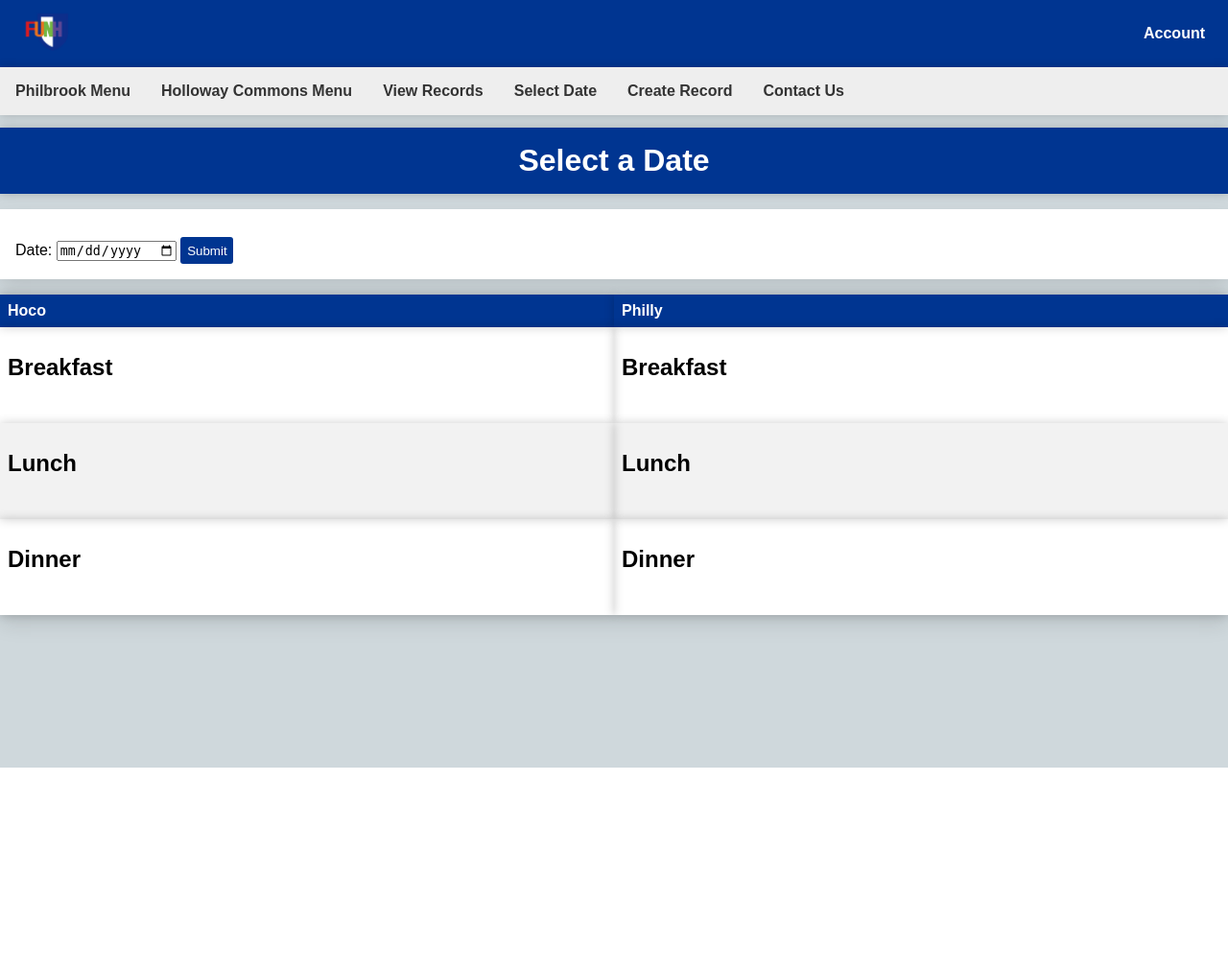
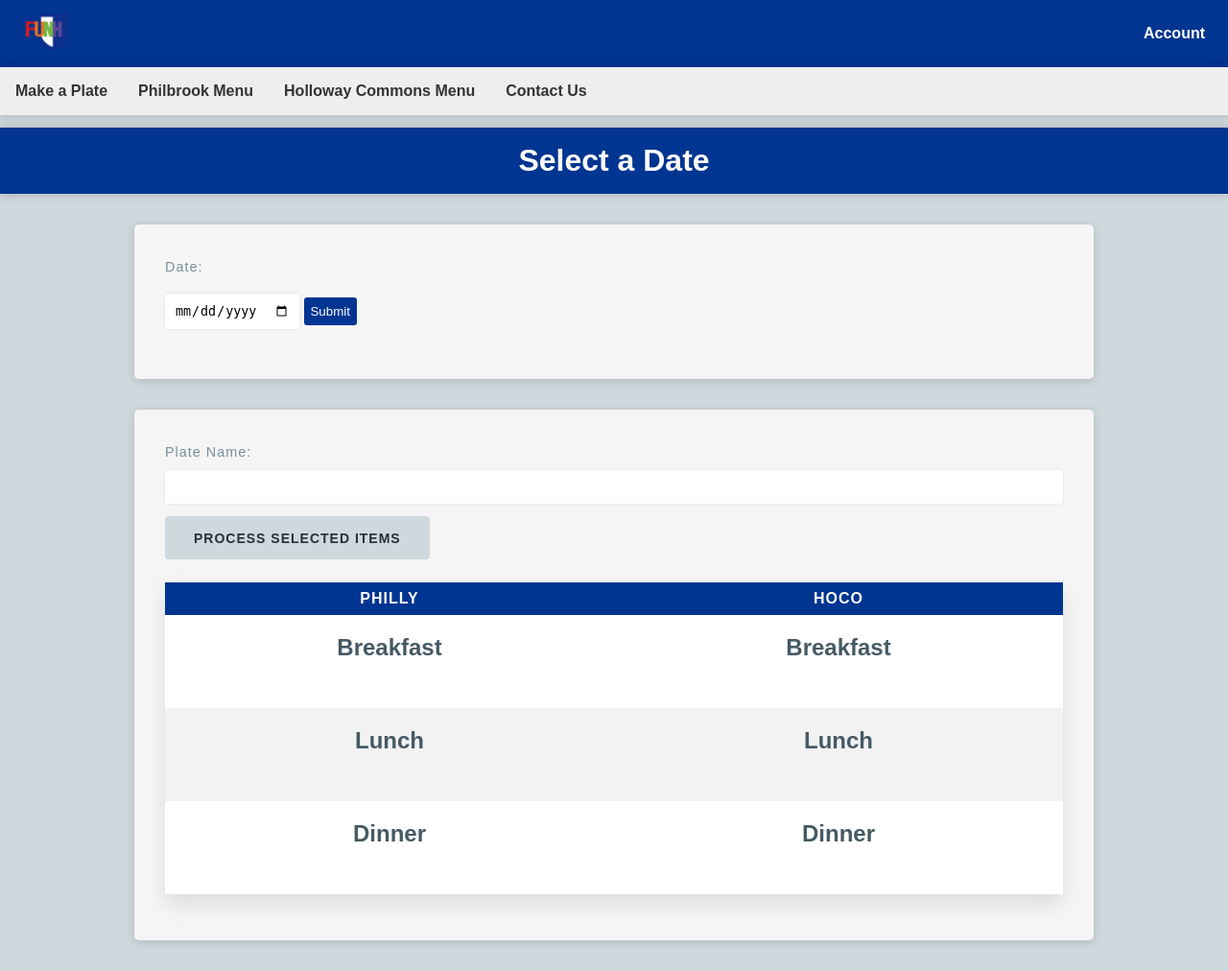
Before and after one commit to GetBirned/FUN-H, a Flask app: page /date in a window 1280 px wide. Shown: the whole page at 96% size. Before the commit the page ends 800 px from the top, so only its background shows below. Run offline with Flask 2, Linux system fonts and the light colour scheme.

Commit message:
Can now create plates and associate them with user. Can edit/delete plates.

```diff
--- a/DataService/ReadRecords/__init__.py
+++ b/DataService/ReadRecords/__init__.py
@@ -22,13 +22,12 @@
         try:
             req_body = req.params.get('query')
             req_body = json.loads(req_body)
-            logging.info(req_body)
+            # logging.info(req_body)
             if req.params.get('one') == "True":
-                logging.info("NOOO")
                 res = data_manager.read(req_body, True)
             else:
                 res = data_manager.read(req_body, False)
-            logging.info(res)
+            # logging.info(res)
             if res:
                 res = json_util.dumps(res)
                 # logging.info(res)
--- a/DataService/data_manager.py
+++ b/DataService/data_manager.py
@@ -106,8 +106,6 @@
     #########################
     # INSERT YOU CODE BELOW #
     #########################
-    print(query)
-    print(one)
     if query is None:
         c = mycol.find()
         return list(c)
@@ -141,10 +139,8 @@
     # INSERT YOU CODE BELOW #
     #########################
     try:
-        temp = query
-        temp = str(temp['_id'])
+        temp = str(query['_id'])
         x = mycol.update_many({"_id": ObjectId(temp)}, {'$set': new_values})
-        print("AAA", x)
         if x .modified_count > 0:
             return True
     except:
--- a/DataService/data_service_API_tests.py
+++ b/DataService/data_service_API_tests.py
@@ -132,6 +132,6 @@
 
 url = 'http://localhost:7071/api/ReadRecords'
 email = "test2@email.com"
-x = requests.get(url, params={"query":'{}', "one": True})
+x = requests.get(url, params={"query":'{}', "one": False})
 print("response text", x.text)
 print("response code", x.status_code)
--- a/WebApp/app.py
+++ b/WebApp/app.py
@@ -1,6 +1,7 @@
-from flask import Flask, render_template, url_for, request, redirect, send_file, session
+from flask import Flask, render_template, url_for, request, redirect, send_file, session, flash
 from functools import wraps
 import requests
+import uuid
 from datetime import datetime
 import json
 from collections import defaultdict
@@ -56,14 +57,6 @@
 def serve_css():
     return send_file('./styles.css', mimetype='text/css')
 
-@app.route('/normalizecss')
-def serve_normalizecss():
-    return send_file('./normalize.css', mimetype='text/css')
-
-@app.route('/accountcss')
-def serve_accountcss():
-    return send_file('./AccountStyles.css', mimetype='text/css')
-
 @app.route('/jquery')
 def serve_jquery():
     return send_file('./js/jquery.js', mimetype='text/js')
@@ -113,7 +106,7 @@
 def contact():
     return render_template('contact.html')
 
-
+# Temp create route
 @app.route('/create', methods=["GET", "POST"])
 def create():
     if request.method == "POST":
@@ -129,6 +122,68 @@
     elif request.method == "GET":
         return render_template('create.html')
 
+@app.route('/createplate', methods=["POST"])
+@login_required
+def createplate():
+    if request.method =="POST":
+        if request.form.get('selected_items[]') == None:
+            flash("No items were selected.")
+            return redirect(url_for("date"))
+        response = requests.get("https://testfunctionappcs518.azurewebsites.net/api/readrecords", params={"query":'{"_id": "'+str(session['user']['_id'])+'"}'})
+        record = json.loads(response.text)
+        new_plate = {
+            "_id": uuid.uuid4().hex,
+            "plate_name": request.form.get('name'),
+            "user": session['user']["_id"],
+            "items": request.form.getlist('selected_items[]')
+        }
+        record[0]['plates'].append(new_plate)
+        doc = json.dumps({"plates": record[0]['plates']})
+        requests.post('https://testfunctionappcs518.azurewebsites.net/api/updaterecord', params={"query": '{"_id": "'+str(session['user']["_id"])+'"}', "new_value": doc})
+        session['user'] = record[0]
+        return redirect('/userplates')
+    return redirect(url_for("index"))
+
+@app.route('/deleteplate')
+@login_required
+def deleteplate():
+    plate_name = request.args.get('plate_name')
+    response = requests.get("https://testfunctionappcs518.azurewebsites.net/api/readrecords", params={"query":'{"_id": "'+str(session['user']['_id'])+'"}'})
+    record = json.loads(response.text)
+    for plate in record[0]['plates']:
+        if plate['plate_name'] == plate_name:
+            record[0]['plates'].remove(plate)
+            doc = json.dumps({"plates": record[0]['plates']})
+            requests.post('https://testfunctionappcs518.azurewebsites.net/api/updaterecord', params={"query": '{"_id": "'+str(session['user']["_id"])+'"}', "new_value": doc})
+            break
+    session['user'] = record[0]
+    return redirect('/userplates')
+
+@app.route('/editplate', methods=['GET', 'POST'])
+def edit_plate():
+    if request.method == 'POST':
+        items = request.form.getlist('items')
+        response = requests.get("https://testfunctionappcs518.azurewebsites.net/api/readrecords", params={"query":'{"_id": "'+str(session['user']['_id'])+'"}'})
+        record = json.loads(response.text)
+        plate = record[0]['plates']
+        record[0]['plates'][0]['items'] = items
+        print(record[0]['plates'])
+        doc = json.dumps({"plates": record[0]['plates']})
+        requests.post('https://testfunctionappcs518.azurewebsites.net/api/updaterecord', params={"query": '{"_id": "'+str(session['user']["_id"])+'"}', "new_value": doc})
+        session['user'] = record[0]
+        return redirect('/userplates')
+
+    # Retrieve the plate from the user's session
+    plate_name = request.args.get('plate_name')
+    response = requests.get("https://testfunctionappcs518.azurewebsites.net/api/readrecords", params={"query":'{"_id": "'+str(session['user']['_id'])+'"}'})
+    record = json.loads(response.text)
+    for plate in record[0]['plates']:
+        if plate['plate_name'] == plate_name:
+            return render_template('editPlate.html', plate=plate)
+    # Render the edit plate form
+    return render_template('/userplates')
+
+# Temp edit route
 @app.route('/edit', methods=["GET", "POST"])
 def edit():
     if request.method == "POST":
@@ -145,6 +200,8 @@
         record = json_util.loads(response.text)
         return render_template('edit.html', record=record)
 
+# Somewhat temporary
+# Used to collect all entries in collection as well as delete them
 @app.route('/records', methods=["GET", "POST"])
 def records():
     if request.method == "POST":
--- a/WebApp/styles.css
+++ b/WebApp/styles.css
@@ -1,3 +1,197 @@
+/*
+Colors: http://getuicolors.com
+*/
+
+/* Setup */
+:root {
+--black: #000000;
+--almost-black: #263238;
+--white: #ffffff;
+--almost-white: #FBFBFB;
+--grey-light: #CFD8DC;
+--grey: #B0BEC5;
+--grey-medium: #78909C;
+--grey-dark: #455A64;
+--primary: #003591;
+--primary-dark: #001D52;
+--secondary: #CFD8DC;
+--secondary-dark: #B0BEC5;
+--red: #EF4836;
+}
+
+* {
+position: relative;
+box-sizing: border-box;
+}
+
+body {
+margin: 0;
+font-family: sans-serif;
+color: var(--black);
+background: var(--grey-light);
+}
+
+/* Typography */
+.center {
+text-align: center;
+}
+
+.dash h1 {
+background-color: transparent;
+margin: 0.5em 0 1em;
+font-size: 26px;
+line-height: 1.2;
+color: var(--almost-black);
+}
+
+h2 {
+margin: 0.5em 0 1em;
+font-size: 20px;
+line-height: 1.2;
+color: var(--grey-dark);
+}
+
+p {
+margin: 24px 0;
+}
+
+/* Cards */
+.card-wrapper {
+margin: 0 auto;
+padding: 90px 30px;
+flex-wrap: wrap;
+justify-content: center;
+display: flex;
+}
+
+.card {
+margin: 0 30px 60px;
+padding: 20px 40px;
+width: 460px;
+box-shadow: 0 8px 26px -4px rgba(0,0,0,0.15);
+border-radius: 5px;
+background: var(--white);
+}
+
+@media only screen and (max-width: 520px) {
+.card-wrapper {
+    padding: 30px 0 0;
+}
+}
+
+@media only screen and (max-width: 520px) {
+.card {
+    margin: 0 0 30px;
+    width: 100%;
+    border-radius: 0;
+}
+}
+
+.card-wrapper h1 {
+    background-color: transparent;
+    margin: 0.5em 0 1em;
+    font-size: 26px;
+    line-height: 1.2;
+    color: var(--almost-black);
+}
+
+/* Forms */
+form {
+transition: opacity .15s ease;
+}
+
+form.loading {
+pointer-events: none;
+opacity: 0.75;
+}
+
+label {
+margin: 0 0 2px;
+font-size: 14px;
+line-height: 24px;
+letter-spacing: 1px;
+color: var(--grey-medium);
+display: block;
+}
+
+.field {
+margin: 0 0 24px;
+padding: 11px 16px 9px;
+width: 100%;
+font-size: 16px;
+line-height: 26px;
+color: var(--almost-black);
+border: 1px solid var(--grey);
+border-radius: 4px;
+box-shadow: inset 0 1px 2px rgba(0,0,0,0.1);
+display: block;
+background: var(--almost-white);
+transition: border-color .15s ease;
+}
+
+.field:focus {
+border-color: var(--grey-medium);
+outline: none;
+}
+
+.error {
+margin: 0;
+font-size: 16px;
+line-height: 26px;
+text-align: center;
+color: var(--red);
+}
+
+.error--hidden {
+display: none;
+}
+
+/* Buttons */
+.btn {
+margin: 0 0 24px;
+padding: 11px 30px 10px;
+font-size: 14px;
+line-height: 24px;
+text-transform: uppercase;
+letter-spacing: 1px;
+font-weight: 600;
+text-decoration: none;
+color: var(--white);
+border: none;
+border-radius: 4px;
+outline: none;
+cursor: pointer;
+display: inline-block;
+background: var(--primary);
+transition: color .15s ease, background-color .15s ease;
+}
+
+.plate-delete {
+float: right;
+}
+
+.plate-edit {
+float: left;
+}
+
+.btn:hover {
+background: var(--primary-dark);
+}
+
+.btn--secondary {
+color: var(--almost-black);
+background: var(--secondary);
+}
+
+.btn--secondary:hover {
+background: var(--secondary-dark);
+}
+
+input[type=submit] {
+margin: 34px auto 24px;
+display: block;
+}
+
 p {
     text-align: center;
     color: #003591;
--- a/WebApp/templates/createAccount.html
+++ b/WebApp/templates/createAccount.html
@@ -4,8 +4,6 @@
     <title>Create Account</title>
     <link rel="icon" href="/image" type="image/x-icon">
     <link rel="stylesheet" href="/css">
-    <link rel="stylesheet" href="/normalizecss">
-    <link rel="stylesheet" href="/accountcss">
   </head>
   <body>
     {% block navbar %}
--- a/WebApp/templates/date.html
+++ b/WebApp/templates/date.html
@@ -3,20 +3,39 @@
 <!doctype html>
 <html>
   <head>
-    <title>Date Selection</title>
+    <title>Make a Plate</title>
     <link rel="icon" href="/image" type="image/x-icon">
     <link rel="stylesheet" href="/css">
     <style>
       form {
-        background-color: #fff;
-        box-shadow: 0 10px 20px rgba(0,0,0,0.1);
-        margin-top: 1em;
-        padding: 1em;
+        background-color: #f5f5f5;
+        border-radius: 5px;
+        box-shadow: 0 2px 10px rgba(0, 0, 0, 0.15);
+        margin: 2em auto;
+        max-width: 1000px;
+        padding: 2em;
+      }
+      h2 {
+        font-size: 1.5rem;
+        margin-bottom: 1em;
+        text-align: center;
+      }
+      label {
+      display: block;
+      font-size: 0.9rem;
+      margin-bottom: 0.5em;
     }
       input[type="text"], input[type="number"] {
         width: 100%;
-        padding: 0.5em;
-        margin: 0.5em 0;
+        padding: 0.75em;
+        margin-bottom: 1em;
+        border: none;
+        border-radius: 3px;
+        box-shadow: 0 0 3px rgba(0,0,0,0.1);
+      }
+      input[type="date"] {
+        padding: 0.75em;
+        margin-bottom: 1em;
         border: none;
         border-radius: 3px;
         box-shadow: 0 0 3px rgba(0,0,0,0.1);
@@ -29,6 +48,8 @@
         padding: 0.5em;
         margin-top: 1em;
         cursor: pointer;
+        margin: none;
+        display: inline-block;
       }
       input[type="submit"]:hover {
         background-color: #001D52;
@@ -54,6 +75,9 @@
         padding: 0.5em;
       }
       th {
+        text-transform: uppercase;
+        text-align: center;
+        letter-spacing: 1px;
         background-color: #003591;
         color: #fff;
         font-weight: bold;
@@ -62,7 +86,20 @@
       td {
         text-align: left;
         padding: 0.5em;
-        vertical-align: top; /* Add this property to align the content to the top */
+        vertical-align: top;
+      }
+      .checkbox-label {
+        position: relative;
+        display: block;
+        cursor: pointer;
+        font-size: 18px;
+      }
+      .checkbox-label:hover::before {
+        border-color: #003591;
+      }
+
+      input[type="checkbox"]:checked + .checkbox-label::after {
+        display: block;
       }
     </style>
   </head>
@@ -76,24 +113,31 @@
       <input type="date" id="date" name="date" required>
       <input type="submit" value="Submit">
     </form>
+    <form method="POST" action="{{url_for('createplate')}}">
       <table>
+        <label for="name">Plate Name:</label>
+        <input type="text" id="name" name="name" required>
+        <button class="btn btn--secondary plate-edit" type="submit">Process Selected Items</button>
         <thead>
           <tr>
+            <th>Philly</th>
             <th>Hoco</th>
-          <th>Philly</th>
           </tr>
         </thead>
         <tbody>
           {% for meal in ['Breakfast', 'Lunch', 'Dinner'] %}
           <tr>
-          {% for location in ['hoco', 'philly'] %}
+            {% for location in ['philly', 'hoco'] %}
             <td>
               <h2>{{ meal }}</h2>
               <table>
                 {% for record in records[location][meal] %}
                 <tr>
                   <td>
-                  {{ record["item"] }}
+                    <label class="checkbox-label">
+                      <input type="checkbox" name="selected_items[]" value="{{ record['item'] }}">
+                      {{ record['item'] }}
+                    </label>
                   </td>
                 </tr>
                 {% endfor %}
@@ -104,5 +148,16 @@
           {% endfor %}
         </tbody>
       </table>
+    </form>
+    <script>
+      // Get the flash message from the server-side
+      const flashMessage = "{{ get_flashed_messages()[0] }}" || "";
+
+      // If the flash message is not empty, show a pop-up with the message
+      if (flashMessage) {
+        alert(flashMessage);
+      }
+    </script>
+
   </body>
 </html>
--- a/WebApp/templates/navbar.html
+++ b/WebApp/templates/navbar.html
@@ -6,11 +6,11 @@
 </nav>
 <nav class="bottom-nav">
     <ul>
+        <li><a href="{{ url_for('date') }}">Make a Plate</a></li>
         <li><a href="{{ url_for('phillyMenu') }}">Philbrook Menu</a></li>
         <li><a href="{{ url_for('hocoMenu') }}">Holloway Commons Menu</a></li>
-        <li><a href="{{ url_for('records') }}">View Records</a></li>
-        <li><a href="{{ url_for('date') }}">Select Date</a></li>
-        <li><a href="{{ url_for('create') }}">Create Record</a></li>
         <li><a href="{{ url_for('contact') }}">Contact Us</a></li>
+        <!-- <li><a href="{{ url_for('records') }}">View Records</a></li> -->
+        <!-- <li><a href="{{ url_for('create') }}">Create Record</a></li> -->
     </ul>
 </nav>
```
Also changed, not shown: WebApp/AccountStyles.css (deleted, +0 -177 lines), WebApp/templates/editPlate.html (added, +125 -0 lines), WebApp/templates/index.html (+8 -0 lines), WebApp/templates/userplates.html (+33 -7 lines), WebApp/user/models.py (+8 -7 lines), WebApp/normalize.css (deleted). Lines whose indentation alone changed are shown as unchanged.
